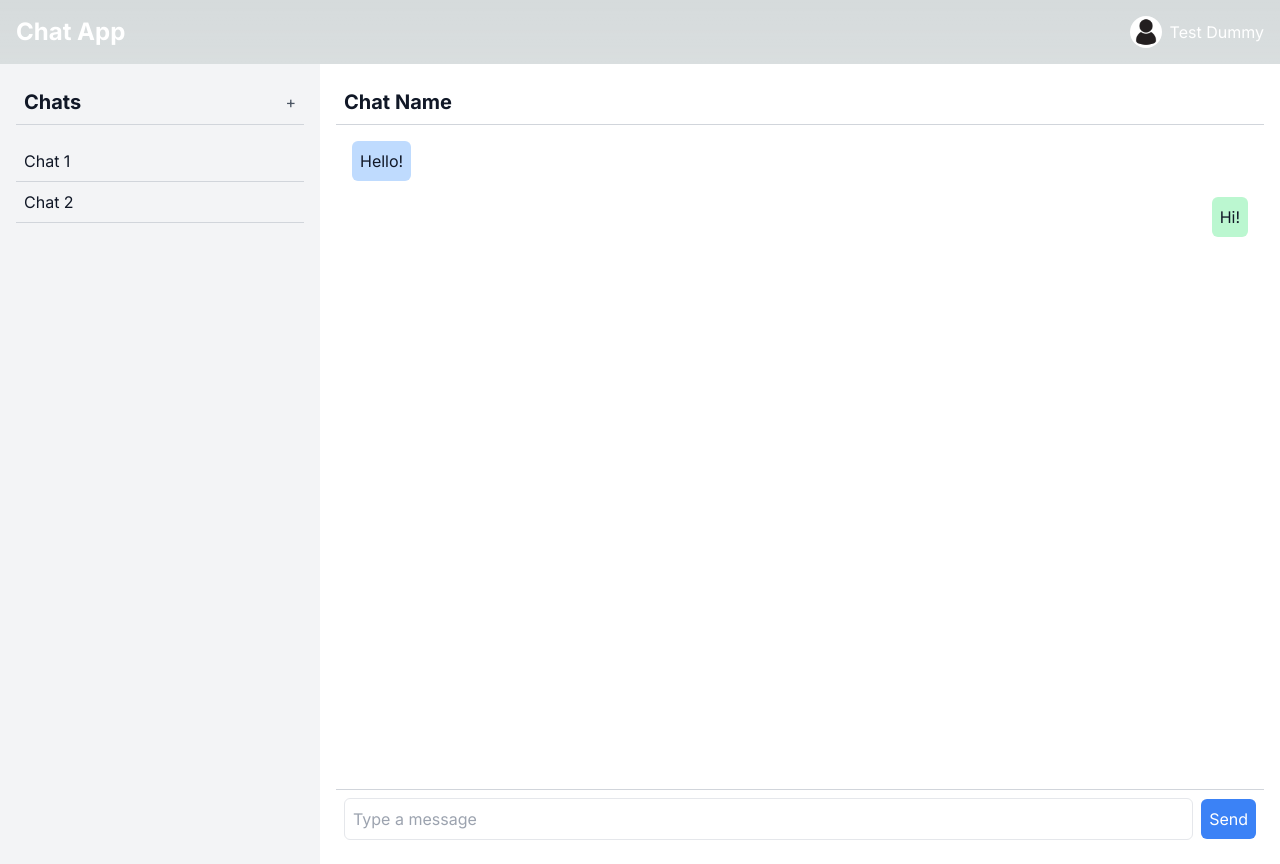
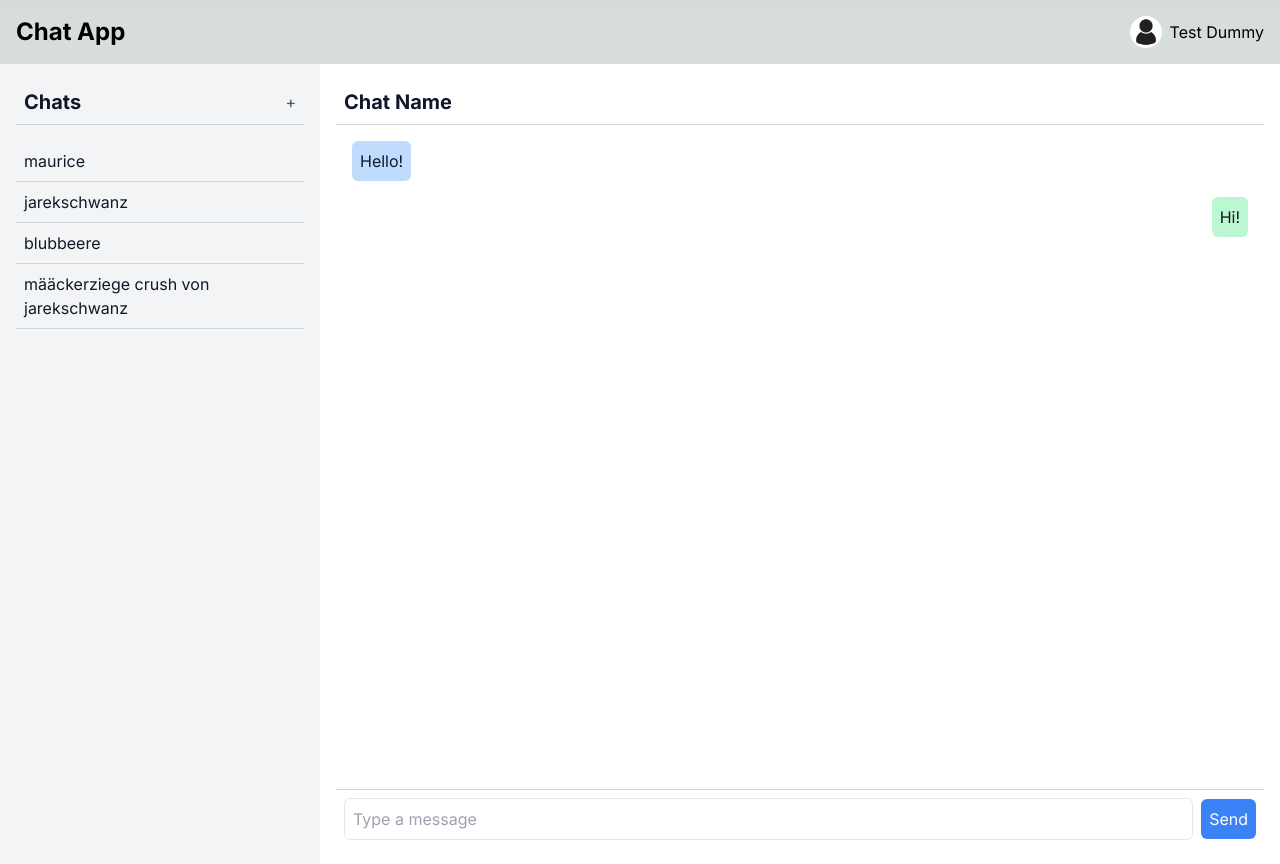
Before and after one commit to SirSamX/chat-app, a Next.js app: page / in a window 1280 px wide. Built offline with nearby package versions, Linux system fonts and the light colour scheme.

Commit message:
sidebar logic
Co-authored-by: SirMo_ <EnderMo23@users.noreply.github.com>

```diff
--- a/src/app/page.tsx
+++ b/src/app/page.tsx
@@ -4,12 +4,15 @@ import Header from '../components/Header';
 
 export default function Home() {
   return (
-    <main className="flex flex-col h-screen">
-        <Header />
-        <div className="flex flex-1">
-          <Sidebar />
-          <ChatWindow />
-        </div>
+    <main>
+
+      <Header />
+
+      <div className="flex flex-1">
+        <Sidebar />
+        <ChatWindow />
+      </div>
+
     </main>
   );
 }
--- /dev/null
+++ b/src/app/profile/page.tsx
@@ -0,0 +1,9 @@
+//import Header from '../components/Header';
+// ignore this file for now
+export default function Home() {
+  return (
+    <main>
+      <Header />
+    </main>
+  );
+}
--- /dev/null
+++ b/src/components/ChatPreview.tsx
@@ -0,0 +1,11 @@
+interface ChatPreviewProps {
+    chatName: string;
+}
+
+export default function ChatPreview({ chatName }: ChatPreviewProps) {
+    return (
+        <div className="p-2 border-b border-gray-300 dark:border-gray-700 cursor-pointer text-gray-900 dark:text-gray-100">
+          {chatName}
+        </div>
+    )
+}
--- a/src/components/ChatWindow.tsx
+++ b/src/components/ChatWindow.tsx
@@ -1,4 +1,3 @@
-
 export default function ChatWindow() {
   return (
     <div className="w-3/4 bg-white dark:bg-gray-900 h-screen p-4 flex flex-col">
@@ -19,7 +18,7 @@ export default function ChatWindow() {
       <div className="p-2 border-t border-gray-300 dark:border-gray-700 flex items-center">
         <input
           type="text"
-          className="flex-1 p-2 border rounded-md dark:bg-gray-800 dark:text-gray-100"
+          className="flex-1 p-2 border rounded-md dark:bg-gray-800 dark:text-gray-100 outline-none"
           placeholder="Type a message"
         />
         <button className="ml-2 p-2 bg-blue-500 text-white rounded-md dark:bg-blue-700">
--- a/src/components/Header.tsx
+++ b/src/components/Header.tsx
@@ -11,8 +11,8 @@ export default function Header() {
   };
 
   return (
-    <header className="w-full bg-primary dark:bg-primary-dark p-4 flex items-center justify-between">
-      <h1 className="text-2xl font-bold text-white">Chat App</h1>
+    <div className="w-full bg-primary dark:bg-primary-dark p-4 flex items-center justify-between">
+      <h1 className="text-2xl font-bold text-black dark:text-white">Chat App</h1>
       <div className="flex items-center space-x-4">
         <div className="relative">
           <button onClick={toggleDropdown} className="flex items-center space-x-2 text-white focus:outline-none">
@@ -23,7 +23,7 @@ export default function Header() {
               width={32}
               height={32}
             />
-            <span className="hidden md:block">Test Dummy</span>
+            <span className="hidden md:block text-black dark:text-white">Test Dummy</span>
           </button>
 
           {isDropdownOpen && (
@@ -43,6 +43,6 @@ export default function Header() {
           )}
         </div>
       </div>
-    </header>
+    </div>
   )
 };
--- a/src/components/Sidebar.tsx
+++ b/src/components/Sidebar.tsx
@@ -1,18 +1,34 @@
+"use client";
+
+import { useRef, useState } from "react";
+import ChatPreview from "./ChatPreview";
+
+
 export default function Sidebar() {
+  const [chats, setChats] = useState(["maurice", "jarekschwanz", "blubbeere", "määckerziege crush von jarekschwanz"])
+
+  function addChat() {
+    const chatName = "Chat " + (chats.length + 1)
+    setChats([...chats, chatName])
+  }
+
   return (
     <div className="w-1/4 bg-gray-100 dark:bg-gray-800 h-screen p-4">
       <div className="flex items-center justify-between p-2 border-b border-gray-300 dark:border-gray-700">
         <h2 className="text-xl font-bold text-gray-900 dark:text-gray-100">Chats</h2>
-        <button className="text-gray-600 dark:text-gray-400">+</button>
+
+        <button
+          className="text-gray-600 dark:text-gray-400"
+          onClick={addChat}>+
+        </button>
       </div>
 
-      <div className="mt-4">
-        <div className="p-2 border-b border-gray-300 dark:border-gray-700 cursor-pointer text-gray-900 dark:text-gray-100">
-          Chat 1
-        </div>
-        <div className="p-2 border-b border-gray-300 dark:border-gray-700 cursor-pointer text-gray-900 dark:text-gray-100">
-          Chat 2
-        </div>
+      <div className="mt-4 test">
+
+        {chats.map((chat, index) => (
+          <ChatPreview key={index} chatName={chat} />
+        ))}
+
       </div>
     </div>
   );
```
